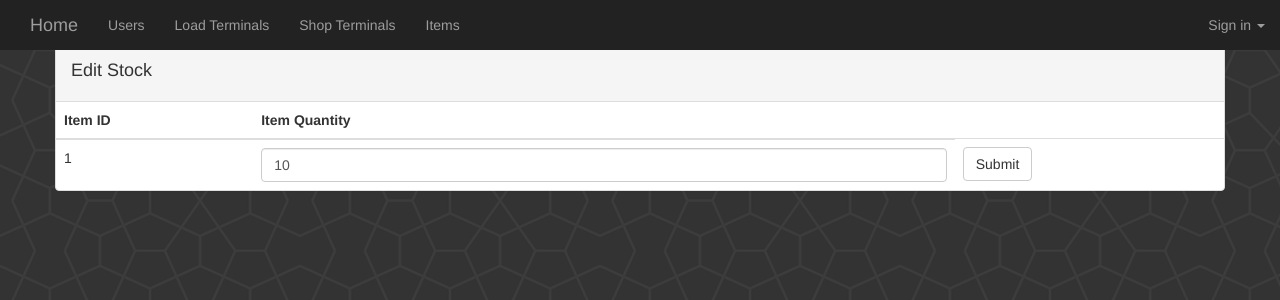
After one commit to diezcami/admu-ewallet-db, a CodeIgniter app: page /database/index.php/site/edit_shop_terminal_stock/1/1 in a window 1280 px wide. The commit adds this page. Shown: the top 300 px of the page. Run offline with CodeIgniter, Linux system fonts and the light colour scheme; tables that the repository leaves empty or names only in its code hold one stand-in row (values such as "Sample post"); some libraries are stand-ins or nearby versions.

Commit message:
edit for shop_terminal stocks is now possible. its 9:26 and im out. byee

```diff
--- a/application/controllers/Site.php
+++ b/application/controllers/Site.php
@@ -108,6 +108,10 @@ class Site extends CI_Controller {
 		$data['items'] = $this->Item_Model->get_item($id_number);
 		$this->view('view_edit_item', $data);
 	}
+	public function edit_shop_terminal_stock( $terminal_id, $item_id ){
+		$data['stocks'] = $this->Stock_Model->get_stock($terminal_id, $item_id);
+		$this->view('view_edit_shop_terminal_stock', $data);
+	}
 
 	/*
 		VIEW FUNCTIONS
@@ -124,12 +128,15 @@ class Site extends CI_Controller {
 	}
 
 	/* Params here are in the opposite order */
-	public function shop_terminal_stocks( $id=null, $update=0 ){ //id = shop_terminal_id
+	public function shop_terminal_stocks( $terminal_id=null, $update=0,$item_id=null  ){ //id = shop_terminal_id
 		if($update==1){
-			$this->Stock_Model->add_stock($id, $this->input->post("item_id"), $this->input->post("quantity"));
+			$this->Stock_Model->add_stock($terminal_id, $this->input->post("item_id"), $this->input->post("quantity"));
 		}
-		$data['shop_terminal_id'] = $id;
-		$data['stocks'] = $this->Stock_Model->get_stocks_per_terminal($id);
+		if($update==2){
+			$this->Stock_Model->update_stock($terminal_id,$item_id,$this->input->post("quantity"));
+		}
+		$data['shop_terminal_id'] = $terminal_id;
+		$data['stocks'] = $this->Stock_Model->get_stocks_per_terminal($terminal_id);
 		$data['update'] = $update;
 		$this->view('view_shop_terminal_stocks', $data);
 	}
--- a/application/models/Stock_Model.php
+++ b/application/models/Stock_Model.php
@@ -50,6 +50,21 @@
 
             return $ret;
         }
+
+        function get_stock($terminal_id,$item_id){
+            $query = $this->db->query ("SELECT * FROM stock WHERE shop_terminal_id = '{$terminal_id}' AND item_id = '{$item_id}'");
+            if($query->num_rows() > 0) {
+                $ret = $query->result();
+            } else {
+                $ret = 'This item does not exist or is not stocked anywhere.';
+            }
+
+            return $ret;
+        }
+
+        function update_stock($terminal_id,$item_id,$quantity){
+            $this->db->query( "UPDATE stock SET quantity = '{$quantity}' WHERE shop_terminal_id = '{$terminal_id}' AND item_id = '{$item_id}' ");
+        }
     }
 
 ?>
--- /dev/null
+++ b/application/views/view_edit_shop_terminal_stock.php
@@ -0,0 +1,34 @@
+</br>
+</br>
+<div class="container">
+  <?php
+  ?>
+  <div class="row">
+    <div class="panel panel-default">
+      <!-- Default panel contents -->
+      <div class="panel-heading"><h4>Edit Stock
+      </h4></div>
+      <!-- Table -->
+      <table class="table">
+        <thead>
+          <tr>
+            <th>Item ID</th>
+            <th>Item Quantity</th>
+            <!-- TODO: Add Item Name -->
+          </tr>
+        </thead>
+
+
+        <?php
+          foreach( $stocks as $stock ){
+            echo "<form action=\"".site_url("site/shop_terminal_stocks/".$stock->shop_terminal_id."/2/".$stock->item_id)."\" method=\"post\"><tr>";
+            echo "<td>".$stock->item_id."</td>";
+            echo "<td><input type='text' class='form-control' name='quantity' value='".$stock->quantity."'></td>";
+            echo "<td><input type=\"submit\" class=\"btn btn-default\"></td>";
+            echo"</tr></form>";
+          }
+        ?>
+      </table>
+    </div>
+  </div>
+</div>
--- a/application/views/view_shop_terminal_stocks.php
+++ b/application/views/view_shop_terminal_stocks.php
@@ -36,8 +36,7 @@
             echo "<tr>";
             echo "<td>".$stock->item_id."</td>";
             echo "<td>".$stock->quantity."</td>";
-            echo "<td class='details'><a class='btn btn-default btn-sm' type='button' href=''><span class='glyphicon glyphicon-list-alt'></span></a></td>";
-            // href: edit_stock/$stock->shop_terminal_id/
+           echo "<td class='details'><a class='btn btn-default btn-sm' type='button' href='".site_url("site/edit_shop_terminal_stock/".$shop_terminal_id."/".$stock->item_id)."'><span class='glyphicon glyphicon-list-alt'></span></a></td>";
             echo"</tr>";
           }
 
```
